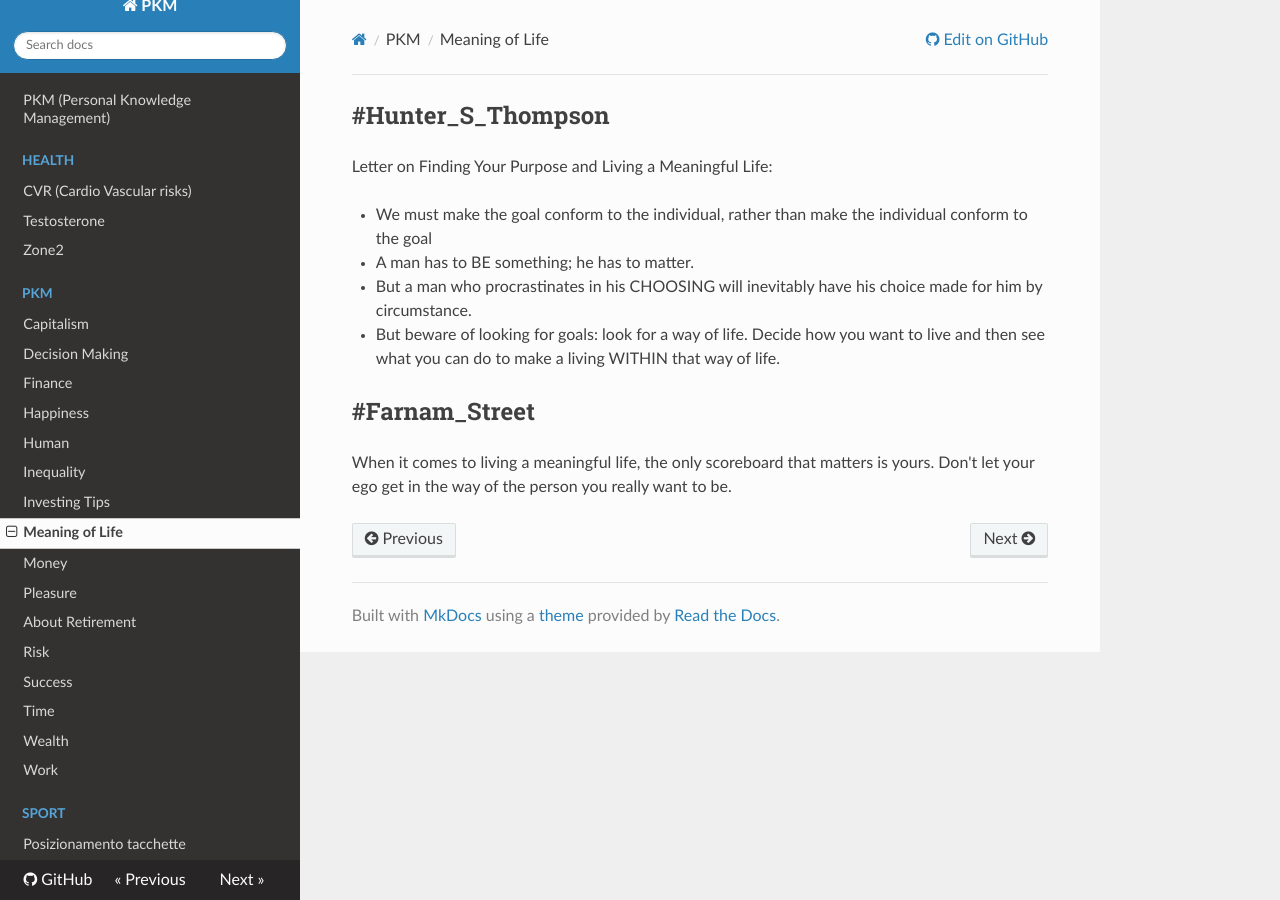
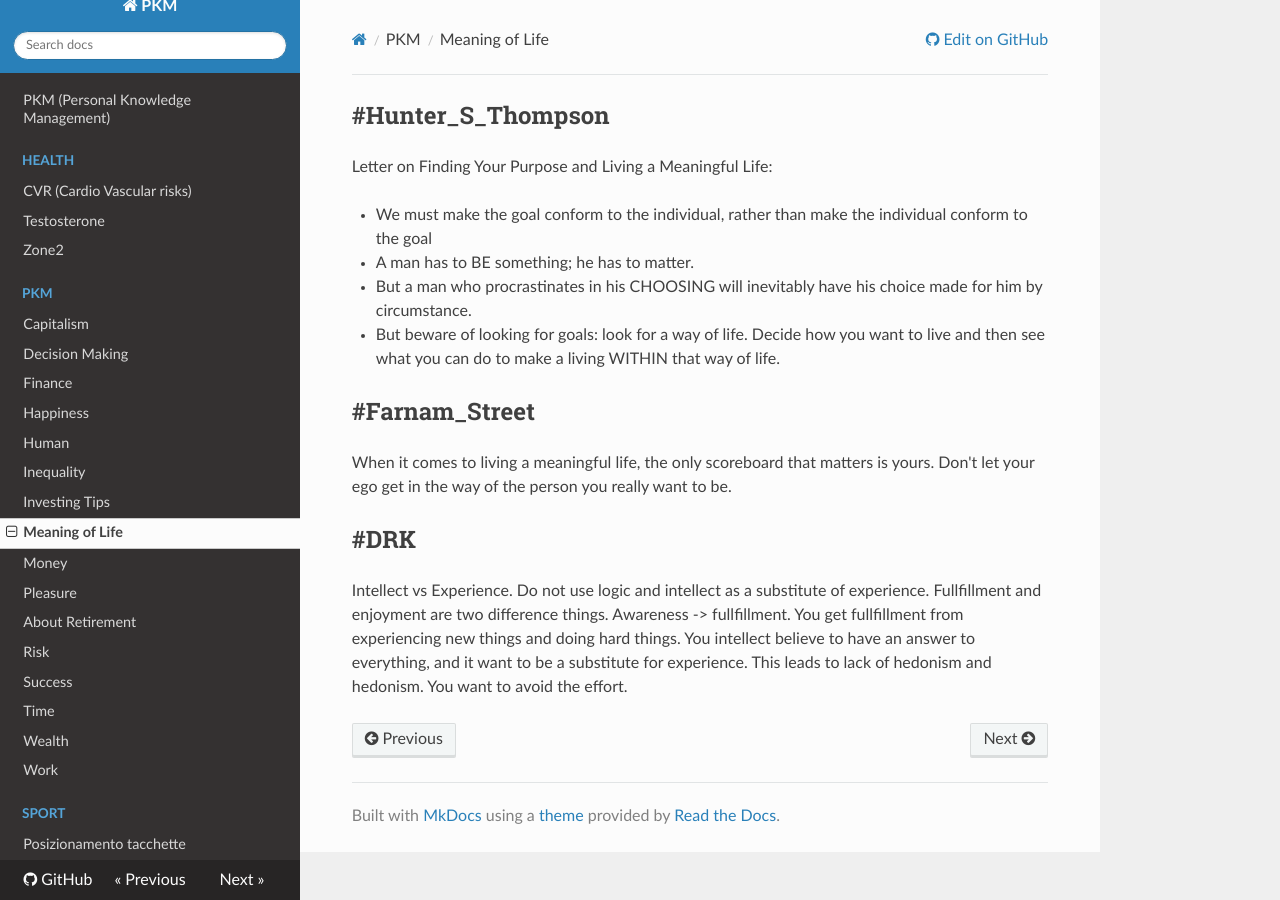
Before and after one commit to marcov/pkm, an MkDocs documentation site: the page built from docs/PKM/Meaning of Life.md, in a window 1280 px wide. Built offline with MkDocs 1.6.1, drawn with Linux system fonts in a browser that asks for light colours; nearby versions of some CDN libraries.

Commit message:
few updates

```diff
--- a/docs/PKM/Meaning of Life.md
+++ b/docs/PKM/Meaning of Life.md
@@ -9,3 +9,11 @@ Letter on Finding Your Purpose and Living a Meaningful Life:
 
 ## #Farnam_Street
 When it comes to living a meaningful life, the only scoreboard that matters is yours. Don't let your ego get in the way of the person you really want to be.
+
+## #DRK
+Intellect vs Experience.
+Do not use logic and intellect as a substitute of experience.
+Fullfillment and enjoyment are two difference things.
+Awareness -> fullfillment.
+You get fullfillment from experiencing new things and doing hard things.
+You intellect believe to have an answer to everything, and it want to be a substitute for experience. This leads to lack of hedonism and hedonism. You want to avoid the effort.
```
Also changed, not shown: docs/PKM/Wealth.md (+10 -9 lines).
